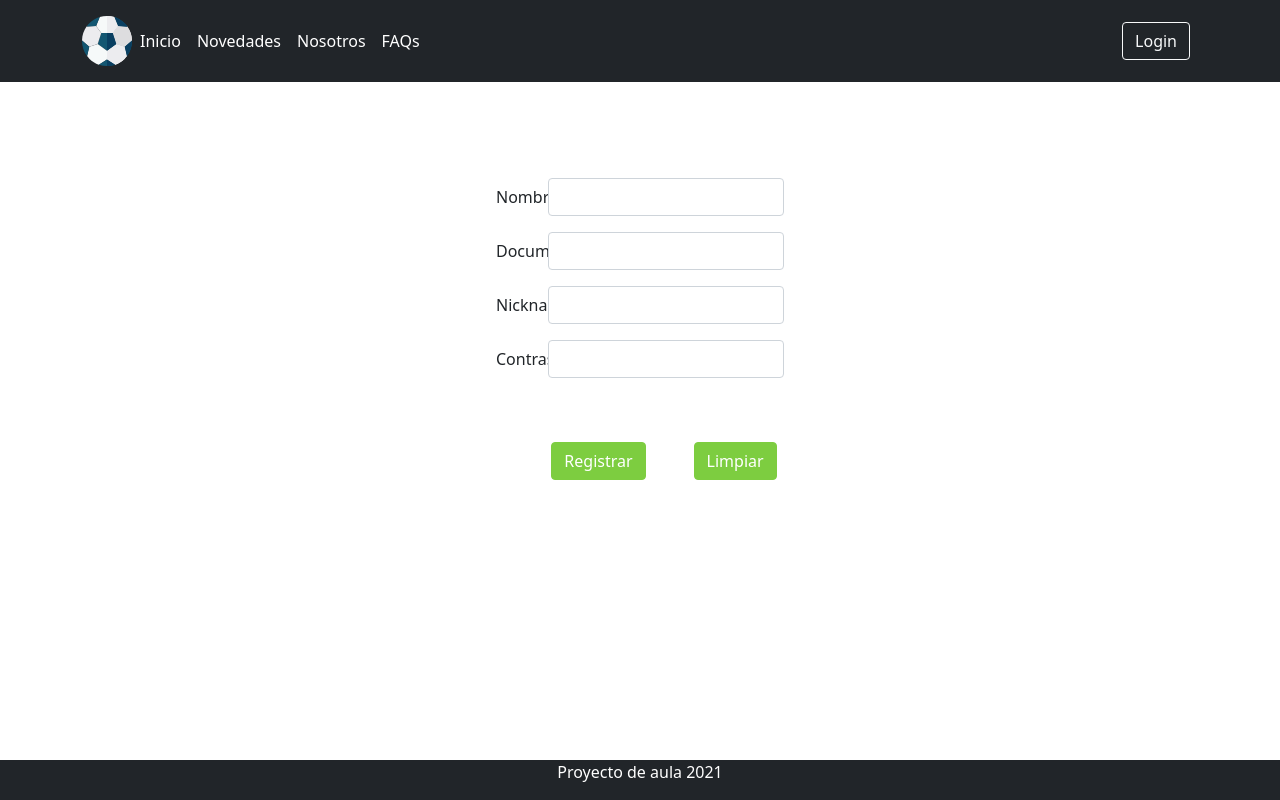
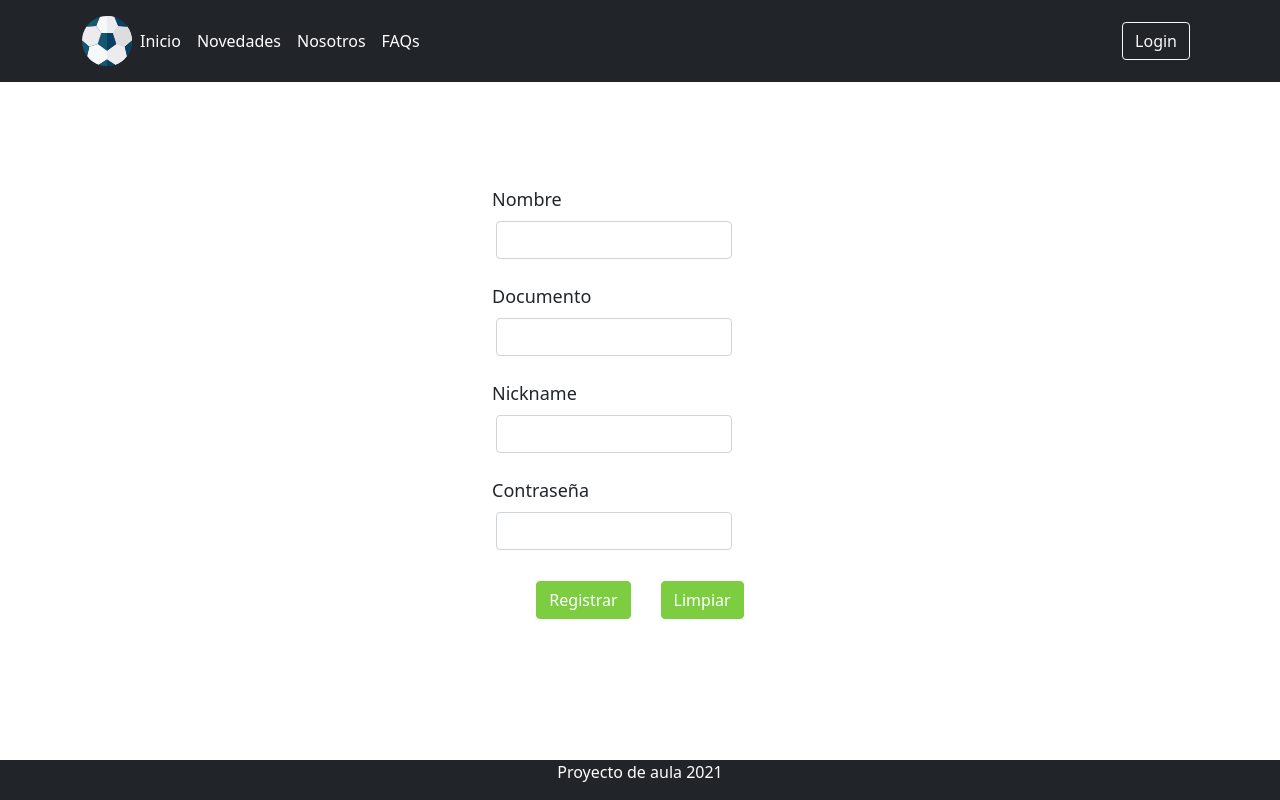
Before and after one commit to Ivancito-ur/grupo8_microservicios_front, a React (Create React App) app in the folder grupo8-front/: page /registro in a window 1280 px wide. Built offline with nearby package versions, Linux system fonts and the light colour scheme.

Commit message:
Formulario validando css mejorados

```diff
--- a/grupo8-front/src/Api/UsuarioRest.js
+++ b/grupo8-front/src/Api/UsuarioRest.js
@@ -25,7 +25,13 @@ class UsuarioRest {
     addUsuario(usuario) {
         console.log(API_URL+URL_PETICION_USUARIO)
         return axios.post(API_URL + URL_PETICION_USUARIO, usuario).then(res =>{
-            swal("Usuario Registrado!", "Registro exitoso en Sinplafut", "success");
+            if(res == !null){
+                swal("Usuario Registrado!", "Registro exitoso en Sinplafut", "success");
+            }else{
+                swal("Usuario no registrado", "Verifica los datos", "error");
+            }
+
+
         });
     }
 
--- a/grupo8-front/src/components/RegistroComponent.jsx
+++ b/grupo8-front/src/components/RegistroComponent.jsx
@@ -3,7 +3,9 @@ import axios from 'axios'
 import { API_URL } from '../constants.js'
 import UsuarioRest from '../Api/UsuarioRest.js';
 import moment from 'moment';
+import '../css/footer.css';
 export const URL_PETICION_USUARIO = '/usuario'
+
 
 class RegistroComponent extends Component{
 
@@ -47,39 +49,42 @@ class RegistroComponent extends Component{
         UsuarioRest.addUsuario(this.state.usuario)
     }
 
+
+
     render(){
         return(
             <div className="RegistroComponent">
-                <form  className="m-5" action="" onSubmit={this.saveUsuario}>
+                <form  className="m-5 formulario" action="" onSubmit={this.saveUsuario}>
                     <div className="container w-25 p-1 py-5">
                     <div className="mb-3 row">
-                    <label htmlFor="inputPassword" className="col-sm-2 col-form-label ">Nombre</label>
+                    <label htmlFor="inputPassword" className="col-sm-2 col-form-label formuRegistro">Nombre</label>
                     <div className="col-sm-10">
-                    <input type="text" className="form-control" id="inputPassword" ref= {this.nombreRef} onChange={this.changeState}/>
+                    <input type="text" className="form-control" id="inputPassword"  required="Debes introducir un nombre" ref= {this.nombreRef} onChange={this.changeState}/>
                     </div>
                 </div>
                 <div className="mb-3 row">
-                    <label htmlFor="inputPassword" className="col-sm-2 col-form-label ">Documento</label>
+                    <label htmlFor="inputPassword" className="col-sm-2 col-form-label  formuRegistro">Documento</label>
                     <div className="col-sm-10">
-                    <input type="text" className="form-control" id="inputPassword" ref= {this.documentoRef} onChange={this.changeState}/>
+                    <input type="text" className="form-control" id="inputPassword" required ref= {this.documentoRef} onChange={this.changeState}/>
                     </div>
                 </div>
                 <div className="mb-3 row">
-                    <label htmlFor="inputPassword" className="col-sm-2 col-form-label ">Nickname</label>
+                    <label htmlFor="inputPassword" className="col-sm-2 col-form-label formuRegistro">Nickname</label>
                     <div className="col-sm-10">
-                    <input type="text" className="form-control" id="inputPassword" ref= {this.nicknameRef} onChange={this.changeState}/>
+                    <input type="text" className="form-control" id="inputPassword" required ref= {this.nicknameRef} onChange={this.changeState}/>
                     </div>
                 </div>
                 <div className="mb-3 row">
-                    <label htmlFor="inputPassword" className="col-sm-2 col-form-label">Contraseña</label>
+                    <label htmlFor="inputPassword" className="col-sm-2 col-form-label formuRegistro">Contraseña</label>
                     <div className="col-sm-10">
-                    <input type="password" className="form-control" id="inputPassword" ref= {this.contraseñaRef} onChange={this.changeState}/>
+                    <input type="password" className="form-control" id="inputPassword" required ref= {this.contraseñaRef} onChange={this.changeState}/>
                     </div>
                 </div>
-                <div className="">
-                    <button type="submit" className="btn btn-primary m-5">Registrar</button>
-                    <button type="" className="btn btn-primary ">Limpiar</button>
+                <div className="botones">
+                    <button type="submit" className="btn btn-primary">Registrar</button>
+                    <button type="reset" className="btn btn-primary ">Limpiar</button>
                 </div>
+
 
                 </div>
 
--- a/grupo8-front/src/css/footer.css
+++ b/grupo8-front/src/css/footer.css
@@ -3,3 +3,24 @@
   bottom: 0px !important;
   color: aquamarine;
 }
+
+.formulario{
+  height: 500px;
+
+}
+
+.formuRegistro{
+   padding: 5px;
+   margin: 3px;
+   font-size: 18px;
+}
+
+.botones{
+  display: flex;
+  justify-content: center;
+}
+
+button{
+  margin: 15px;
+
+}
```
